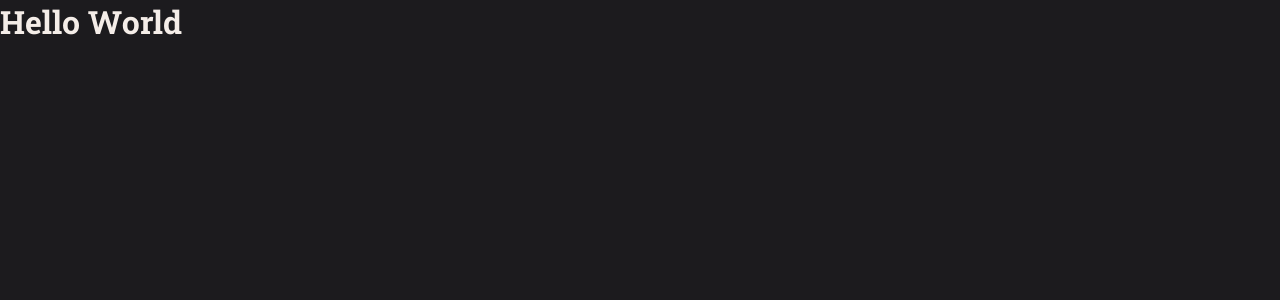
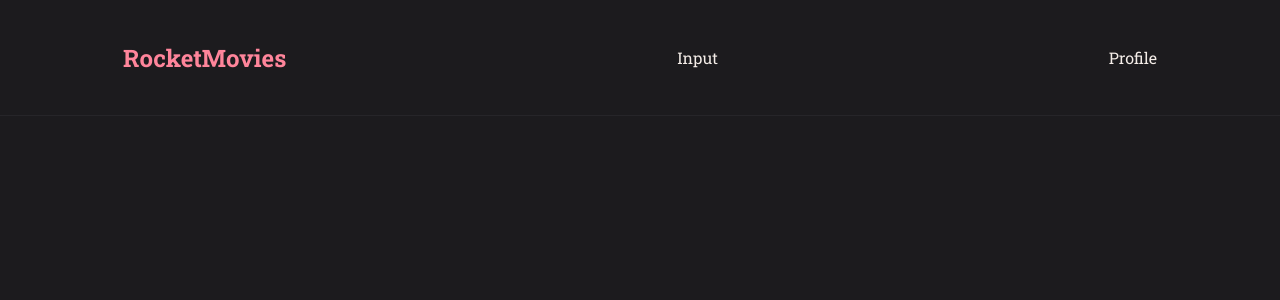
Before and after one commit to MarceloMLR/MoviesFrontend, a React (Vite) app: page / in a window 1280 px wide. Shown: the top 300 px of the page. Built offline with nearby package versions, Linux system fonts and the light colour scheme.

Commit message:
Criado Componente Header

```diff
--- /dev/null
+++ b/src/Components/Header/index.jsx
@@ -0,0 +1,17 @@
+import { Container, Logo } from "./styles"
+
+
+export const Header = () => {
+  return (
+    <Container>
+        <Logo>
+            RocketMovies
+        </Logo>
+
+        <div>Input</div>
+
+        <div>Profile</div>
+
+    </Container>
+  )
+}
--- /dev/null
+++ b/src/Components/Header/styles.js
@@ -0,0 +1,22 @@
+import styled from "styled-components";
+
+export const Container = styled.div`
+    grid-area: header;
+
+    height: 11.6rem;
+    width: 100%;
+
+    border-bottom-width: 1px;
+    border-bottom-style: solid;
+    border-bottom-color: ${({theme}) => theme.COLORS.BACKGROUND_700};
+
+    display: flex;
+    justify-content: space-between;
+    align-items: center;
+    padding: 0 12.3rem;
+`
+
+export const Logo = styled.h1`
+    font-size: 2.4rem;
+    color: ${({theme}) => theme.COLORS.PINK};
+`
--- a/src/main.jsx
+++ b/src/main.jsx
@@ -4,11 +4,14 @@ import { ThemeProvider } from 'styled-components'
 import GlobalStyles from './Styles/global'
 import theme from "./Styles/theme";
 
+import { Header } from './Components/Header';
+
+
 ReactDOM.createRoot(document.getElementById('root')).render(
   <React.StrictMode>
     <ThemeProvider theme={theme}>
       <GlobalStyles />
-      <h1>Hello World</h1>
+      <Header/>
     </ThemeProvider>
   </React.StrictMode>,
 )
```
